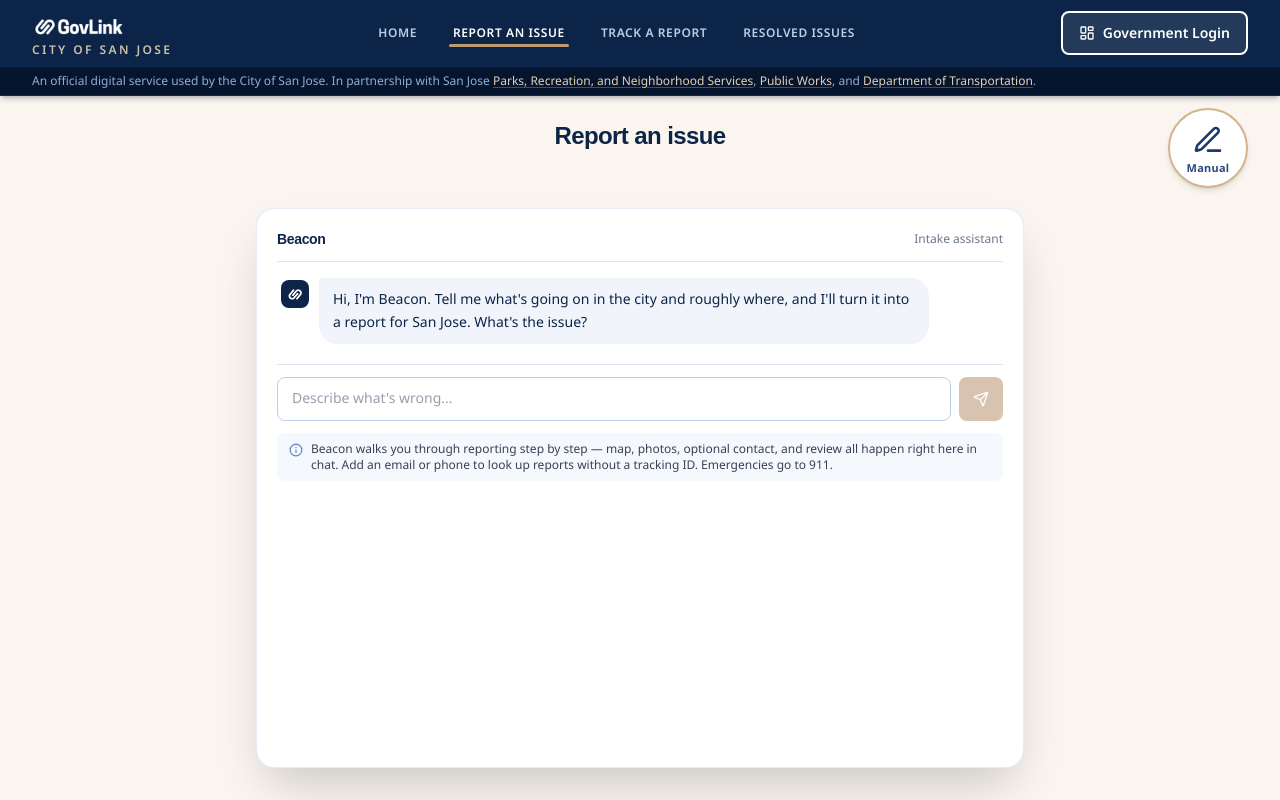
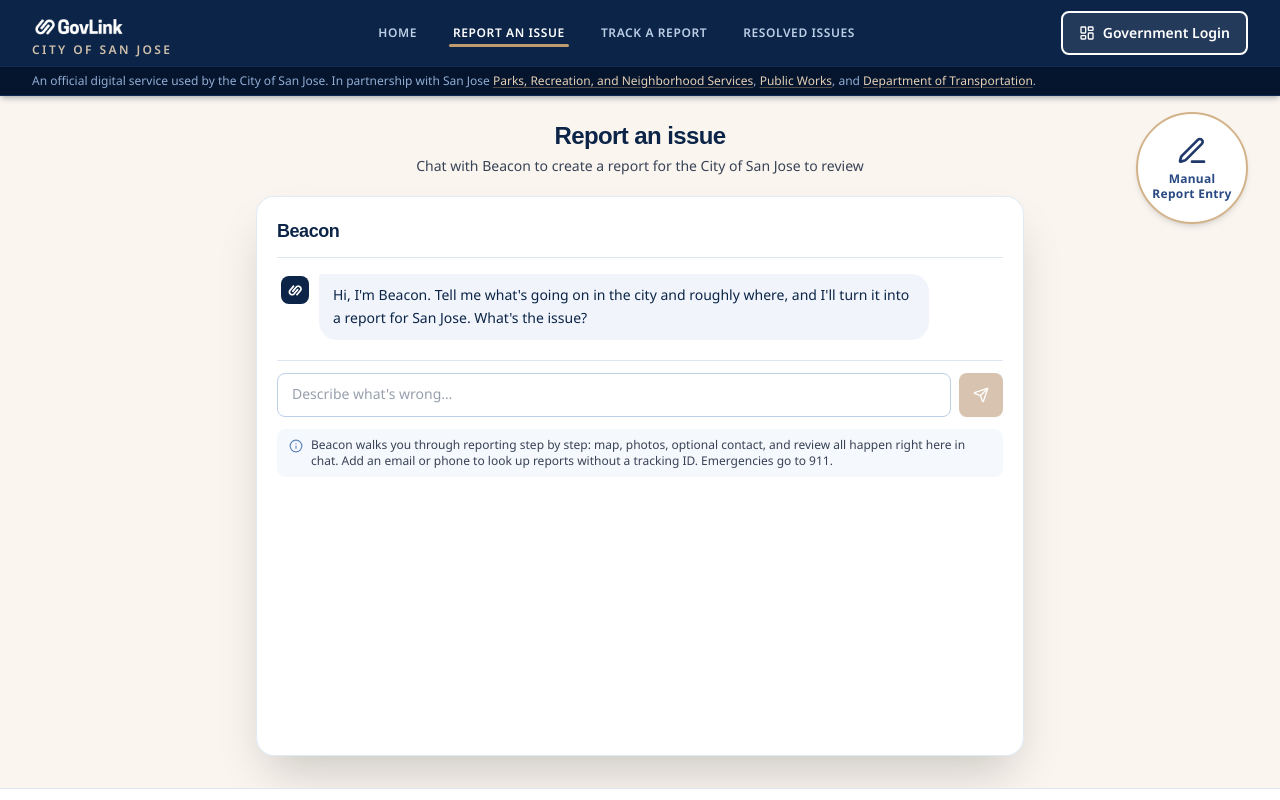
Before and after one commit to sherrychen29/GovLink, a Next.js app: page /report in a window 1280 px wide. Shown: the top 800 px of the page. Built offline with nearby package versions, Linux system fonts and the light colour scheme; a web font is replaced by a local one.

Commit message:
report it
report it

```diff
--- a/src/app/report/page.tsx
+++ b/src/app/report/page.tsx
@@ -45,7 +45,7 @@ const BeaconIntake = dynamic(
 type ReportMode = "chat" | "manual";
 
 const MODE_TOGGLE_BTN =
-  "flex h-20 w-20 flex-col items-center justify-center rounded-full border-2 border-accent-300 bg-white text-navy-700 shadow-md transition-colors hover:border-accent-500 hover:bg-accent-100";
+  "flex h-28 w-28 flex-col items-center justify-center rounded-full border-2 border-accent-300 bg-white px-2 text-navy-700 shadow-md transition-colors hover:border-accent-500 hover:bg-accent-100";
 
 function ModeToggleButton({
   label,
@@ -66,8 +66,8 @@ function ModeToggleButton({
       title={ariaLabel}
       className={MODE_TOGGLE_BTN}
     >
-      <Icon className="h-8 w-8" aria-hidden="true" />
-      <span className="mt-1.5 text-[11px] font-bold leading-none tracking-wide text-navy-600">
+      <Icon className="h-8 w-8 shrink-0" aria-hidden="true" />
+      <span className="mt-1 max-w-[6rem] text-center text-xs font-bold leading-tight tracking-wide text-navy-600">
         {label}
       </span>
     </button>
@@ -78,6 +78,7 @@ export default function ReportPage() {
   const { user } = useCurrentUser();
   const [mode, setMode] = useState<ReportMode>("chat");
   const [result, setResult] = useState<FileReportResult | null>(null);
+  const [chatEnded, setChatEnded] = useState(false);
 
   const [category, setCategory] = useState<Category | "">("");
   const [description, setDescription] = useState("");
@@ -104,52 +105,64 @@ export default function ReportPage() {
 
   return (
     <SiteShell>
-      <div className="fixed right-4 top-[6.75rem] z-[1050] sm:right-6 lg:right-8">
+      <div className="fixed right-4 top-[7rem] z-[1050] sm:right-6 lg:right-8">
         {mode === "chat" ? (
           <ModeToggleButton
-            label="Manual"
+            label="Manual Report Entry"
             icon={PenLine}
             onClick={() => setMode("manual")}
-            ariaLabel="Enter manually"
+            ariaLabel="Manual report entry"
           />
         ) : (
           <ModeToggleButton
-            label="Beacon"
+            label="Chat with Beacon"
             icon={MessageSquareText}
             onClick={() => setMode("chat")}
-            ariaLabel="Back to Beacon"
+            ariaLabel="Chat with Beacon"
           />
         )}
       </div>
 
-      {mode === "chat" ? (
       <div className="flex min-h-[calc(100vh-8rem)] flex-col bg-accent-50">
-          <div className="gl-container py-6 text-center">
+        <div className="gl-container pt-6 pb-3 text-center">
           <h1 className="text-xl font-bold tracking-tight text-navy-900 sm:text-2xl">
-              Report an issue
+            {mode === "chat" ? "Report an issue" : "Enter report manually"}
           </h1>
+          <p className="mt-1 text-sm text-ink-soft">
+            {mode === "chat"
+              ? "Chat with Beacon to create a report for the City of San Jose to review"
+              : "Fill out the form directly, the City of San Jose will review it afterwards"}
+          </p>
         </div>
 
-          <div className="gl-container flex flex-1 flex-col py-4 lg:py-8">
+        <div className="gl-container flex flex-1 flex-col pt-2 pb-4 lg:pb-8">
+          {mode === "chat" ? (
             <section
               aria-label="Report with Beacon"
               className="mx-auto flex w-full max-w-3xl min-h-[480px] flex-1 flex-col rounded-2xl border border-navy-100/80 bg-white p-4 shadow-2xl shadow-black/20 sm:p-5 lg:min-h-[560px]"
             >
-              <header className="mb-2 flex items-center justify-between border-b border-navy-100 pb-3">
-                <h2 className="text-sm font-semibold text-navy-900">Beacon</h2>
-                <span className="text-xs text-ink-muted">Intake assistant</span>
+              <header className="mb-2 border-b border-navy-100 pb-3">
+                <h2 className="text-lg font-semibold text-navy-900">Beacon</h2>
               </header>
               <BeaconIntake
                 reporterId={user?.role === "citizen" ? user.id : undefined}
                 contact={contact}
                 onFiled={setResult}
+                onChatEnded={setChatEnded}
               />
               <div className="mt-3">
                 <BeaconCapabilities />
               </div>
+              {chatEnded && (
+                <button
+                  type="button"
+                  onClick={() => window.location.reload()}
+                  className="btn-outline mt-3 w-full py-3"
+                >
+                  Report a new issue
+                </button>
+              )}
             </section>
-          </div>
-        </div>
           ) : (
             <ManualForm
               category={category}
@@ -188,6 +201,8 @@ export default function ReportPage() {
               }}
             />
           )}
+        </div>
+      </div>
     </SiteShell>
   );
 }
@@ -212,18 +227,7 @@ function ManualForm({
   onSubmit: () => void;
 }) {
   return (
-    <div className="min-h-screen bg-accent-50">
-      <div className="gl-container max-w-2xl py-8 lg:py-10">
-        <div className="mb-6 text-center">
-          <h1 className="text-2xl font-bold tracking-tight text-navy-900">
-            Enter report manually
-          </h1>
-          <p className="mt-1 text-sm text-ink-soft">
-            Fill out the form directly — no chat required.
-          </p>
-        </div>
-
-        <div className="card space-y-4 p-5 sm:p-6">
+    <div className="card mx-auto w-full max-w-2xl space-y-4 p-5 sm:p-6">
       <div>
         <label htmlFor="manual-category" className="field-label">
           Category
@@ -270,8 +274,6 @@ function ManualForm({
         Beacon will verify the category, assign a priority rating, and format
         your report for city staff before filing.
       </p>
-        </div>
-      </div>
     </div>
   );
 }
--- a/src/components/BeaconIntake.tsx
+++ b/src/components/BeaconIntake.tsx
@@ -76,10 +76,12 @@ export function BeaconIntake({
   reporterId,
   contact,
   onFiled,
+  onChatEnded,
 }: {
   reporterId?: string;
   contact: ContactInfo;
   onFiled: (result: FileReportResult) => void;
+  onChatEnded?: (ended: boolean) => void;
 }) {
   const [items, setItems] = useState<ChatItem[]>([
     { id: "greet", kind: "beacon", text: BEACON_GREETING },
@@ -110,6 +112,10 @@ export function BeaconIntake({
       behavior: "smooth",
     });
   }, [items, busy, draft, location, media]);
+
+  useEffect(() => {
+    onChatEnded?.(phase === "blocked" || phase === "filed");
+  }, [phase, onChatEnded]);
 
   function append(...next: ChatItem[]) {
     setItems((prev) => [...prev, ...next]);
@@ -832,7 +838,7 @@ export function BeaconCapabilities() {
     <div className="flex items-start gap-2 rounded-lg bg-navy-50/70 px-3 py-2 text-xs text-ink-soft">
       <Info className="mt-0.5 h-3.5 w-3.5 shrink-0 text-navy-400" aria-hidden="true" />
       <span>
-        Beacon walks you through reporting step by step — map, photos, optional
+        Beacon walks you through reporting step by step: map, photos, optional
         contact, and review all happen right here in chat. Add an email or phone
         to look up reports without a tracking ID. Emergencies go to 911.
       </span>
```
Lines whose indentation alone changed are shown as unchanged.
